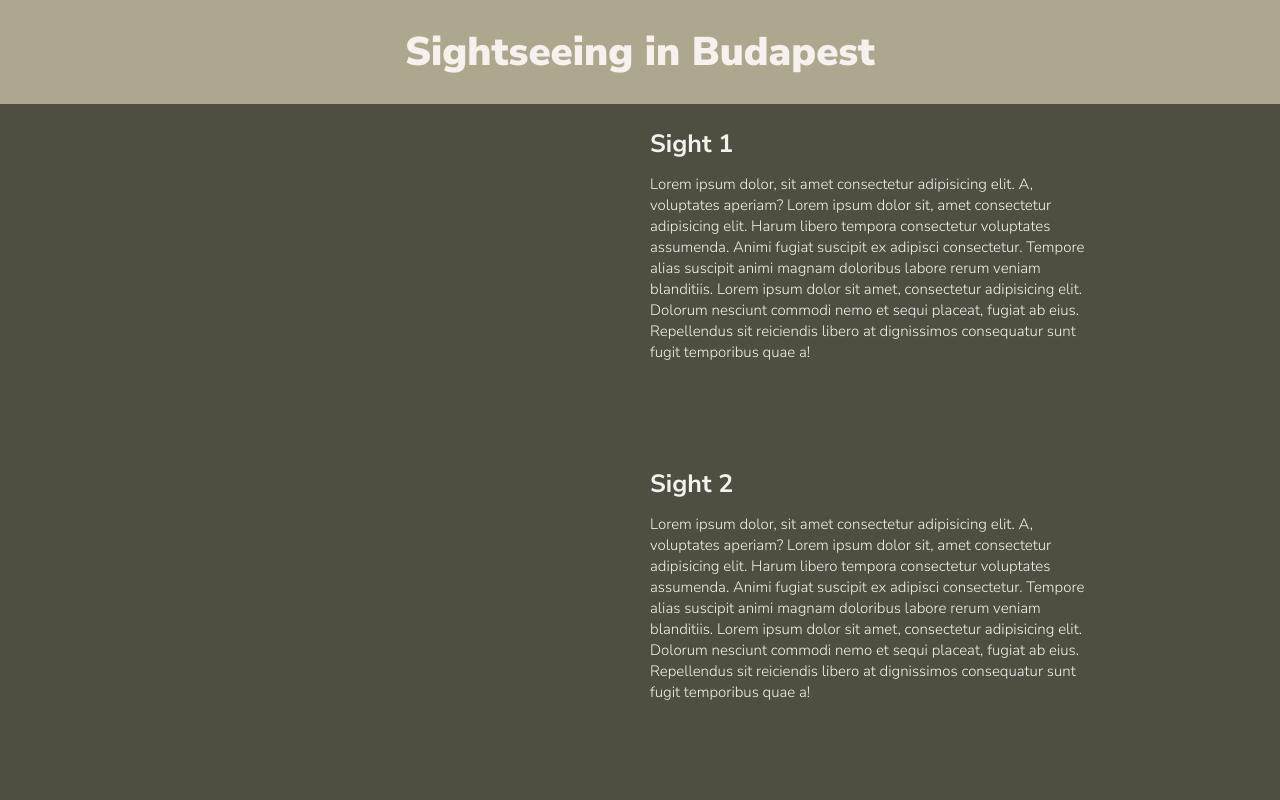
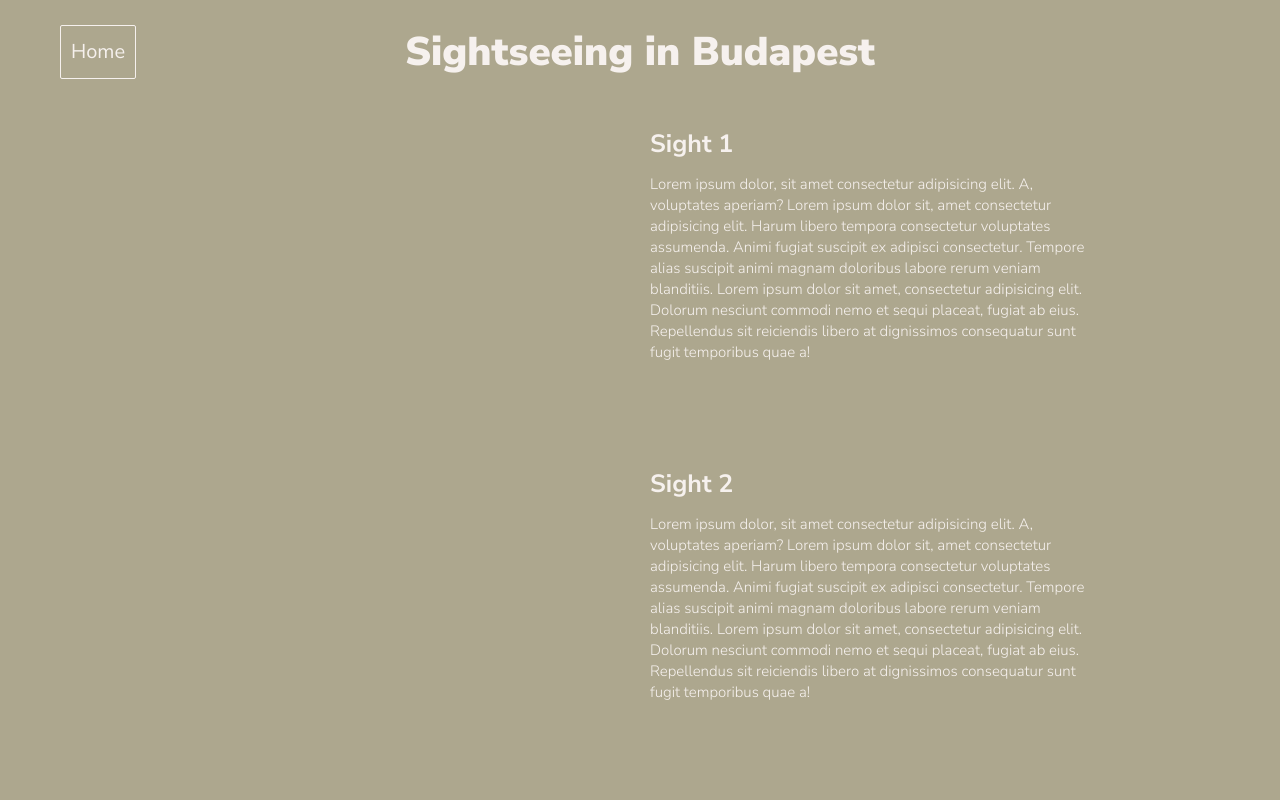
Before and after one commit to zsorosz/budapest, a website: page sightseeing.html in a window 1280 px wide. Shown: the top 800 px of the page. Drawn offline with Linux system fonts and the light colour scheme.

Commit message:
Add home button to cathegory pages

```diff
--- a/sass/components/_button.scss
+++ b/sass/components/_button.scss
@@ -23,4 +23,17 @@
         background-color: $color-white;
         color: $color-primary;
     }
+
+    &--home {
+        margin: 2.5rem 6rem;
+        display: inline-block;
+        position: absolute;
+        top: 0;
+        left: 0;
+        visibility: hidden;
+
+        @include respond(desktop) {
+            visibility: visible;
+        }
+    }
 }
--- a/sass/components/_cathegory.scss
+++ b/sass/components/_cathegory.scss
@@ -1,8 +1,10 @@
 .header-cathegory {
     background-color: $color-primary-light;
+    position: relative;
 
     .heading-secondary {
         font-size: 4rem;
+        //display: inline-block;
     }
 }
 .main-cathegory {
--- a/sass/main.scss
+++ b/sass/main.scss
@@ -6,7 +6,7 @@
 @import "base/typography";
 @import "base/utilities";
 
-@import "components/card";
+@import "components/cards";
 @import "components/cathegory";
 @import "components/button";
 
--- a/sightseeing.html
+++ b/sightseeing.html
@@ -11,6 +11,7 @@
 </head>
 <body>
     <header class="header-cathegory">
+        <a href="index.html" class="btn btn--home">Home</a>
         <h2 class="heading-secondary">Sightseeing in Budapest</h2>
     </header>
     <main class="main-cathegory sightseeing">
```
Also changed, not shown: entertainment.html (+1 -0 lines), events.html (+1 -0 lines), foodanddrink.html (+1 -0 lines), css/style.css.
